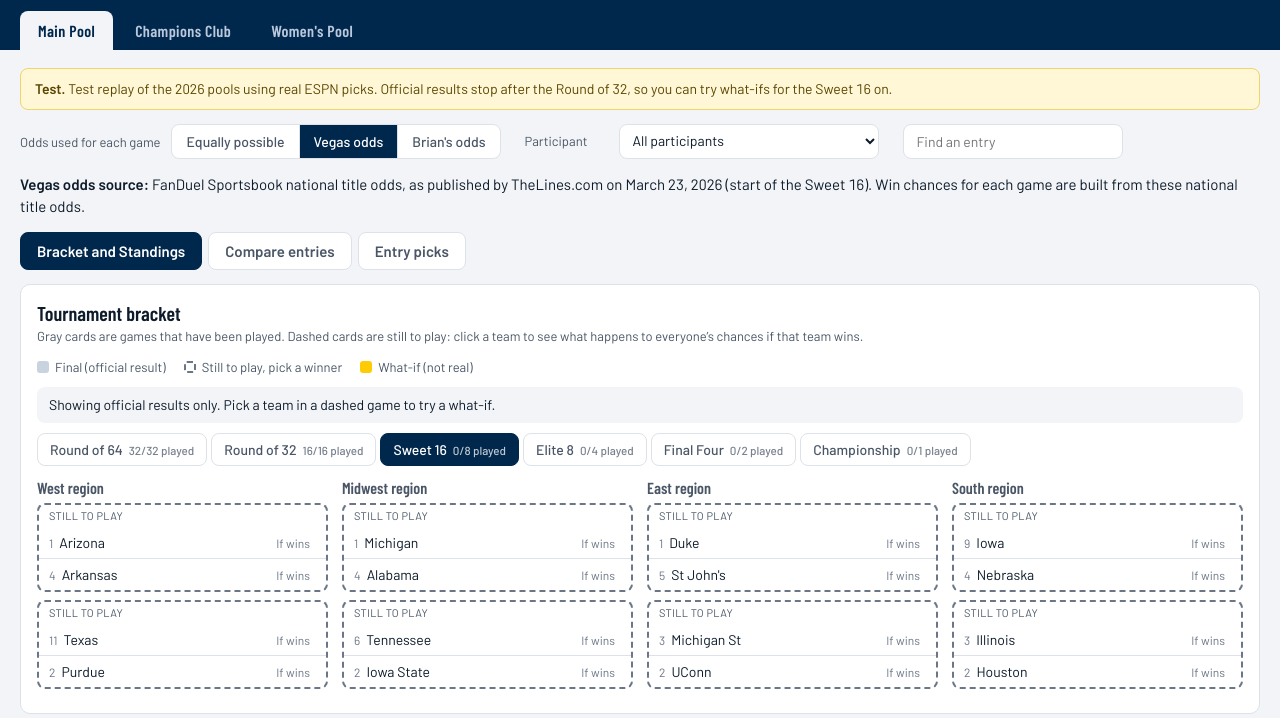
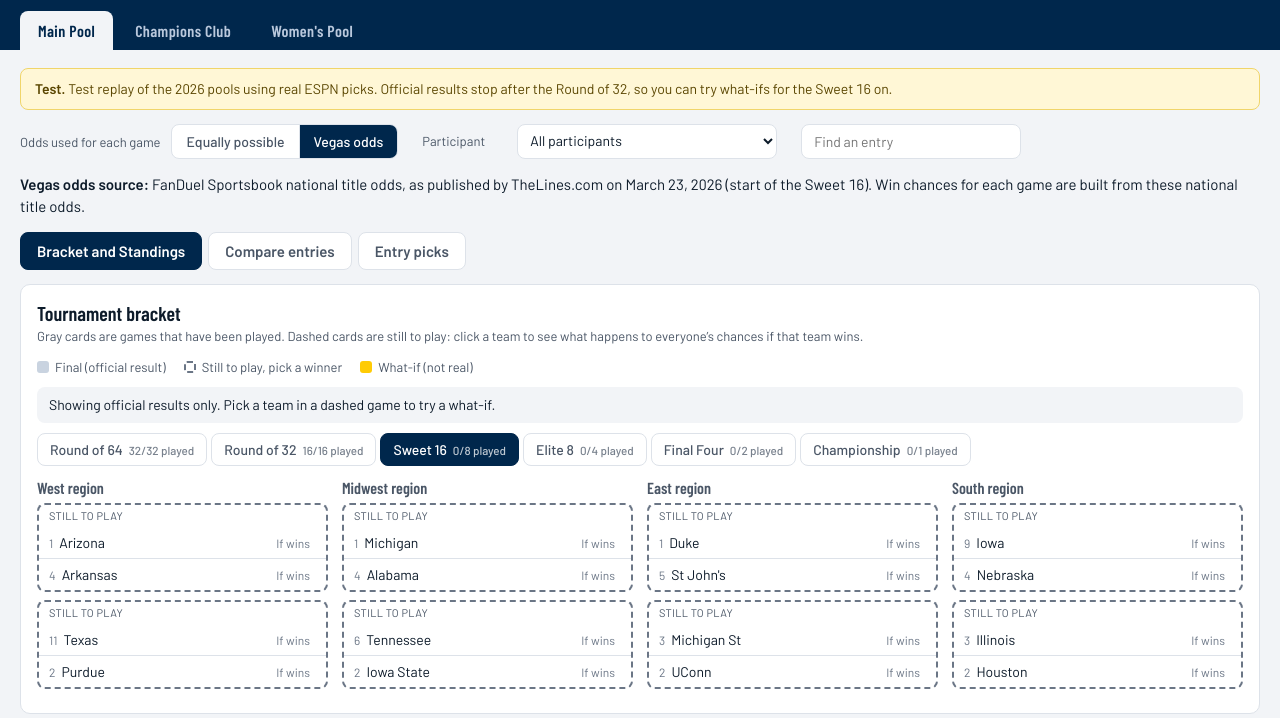
Before and after one commit to bwalby97/Walby-Pool-Probability-of-Finish-Walby-Creation, a plain HTML site: page index.html in a window 1280 px wide. Shown: the part 82-800 px from the top of the page. Drawn offline with nearby package versions, Linux system fonts and the light colour scheme.

Commit message:
Update index.html

```diff
--- a/index.html
+++ b/index.html
@@ -131,7 +131,6 @@ td.name{text-align:left;font-weight:500}
       <span class="seg" id="mode" role="group" aria-label="Odds mode">
         <button data-m="equal" aria-pressed="false">Equally possible</button>
         <button data-m="vegas" aria-pressed="true">Vegas odds</button>
-        <button data-m="user" aria-pressed="false">Brian's odds</button>
       </span></div>
     <span class="lbl">Participant</span> <select id="who" aria-label="Choose a participant" style="border:1px solid var(--line);background:var(--surface);color:var(--ink);padding:7px 8px;border-radius:8px;font:400 14px Barlow,sans-serif;max-width:260px"></select> <input type="search" id="find" placeholder="Find an entry" aria-label="Find an entry">
   </div>
```
